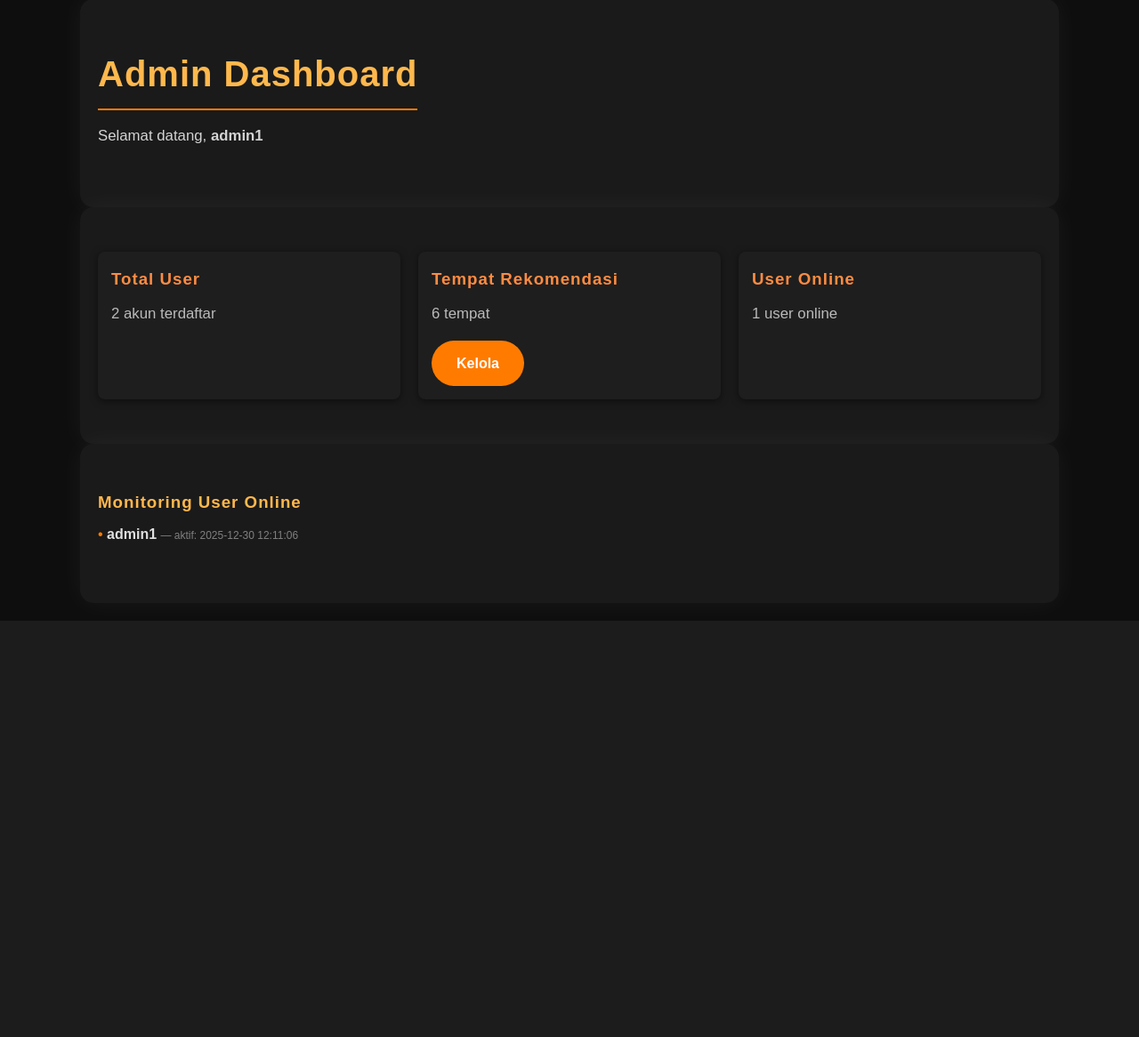
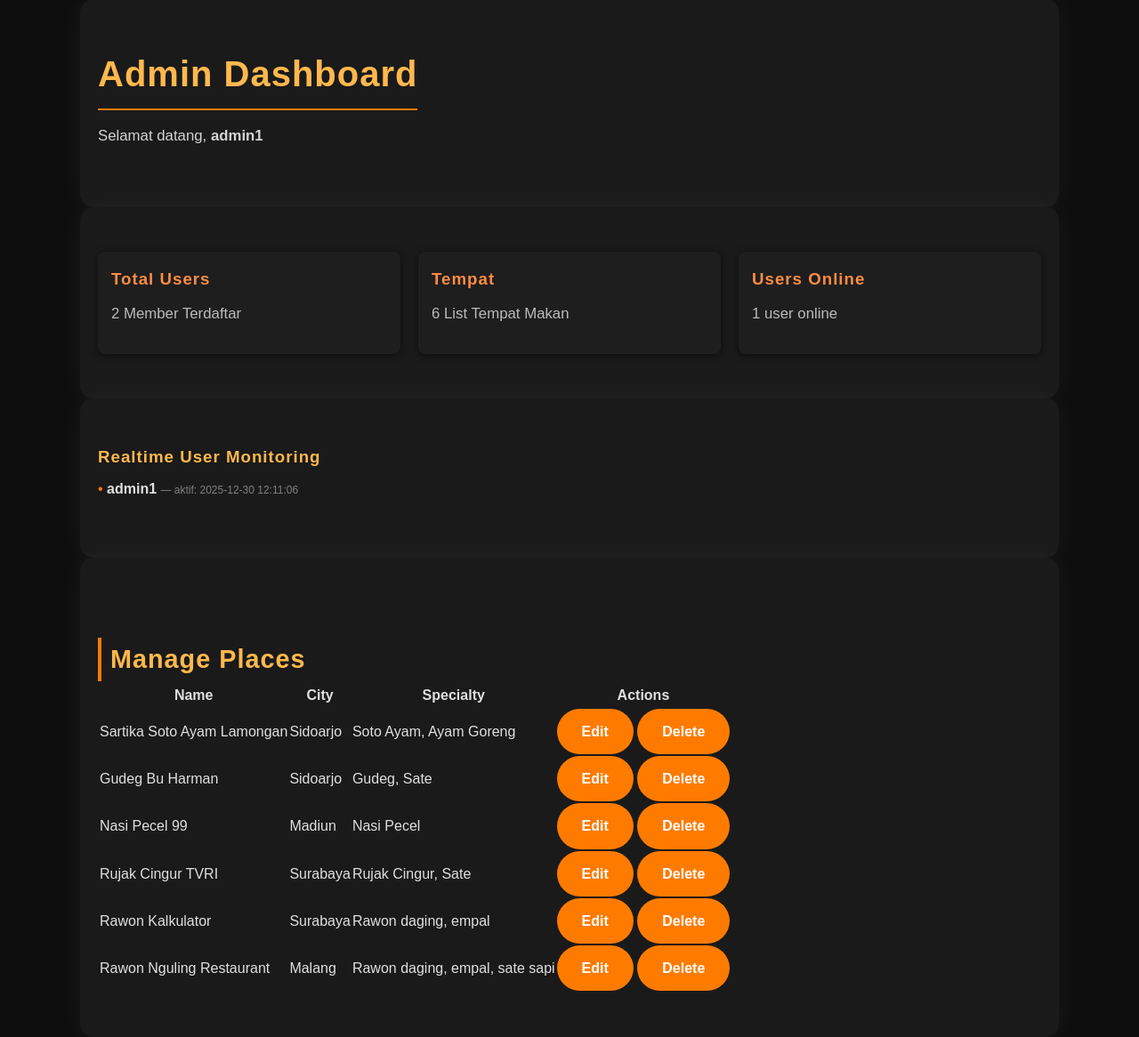
Before and after one commit to AdeeM03/Makan-Timuran-v2, a PHP site: page /admin_dashboard.php in a window 1280 px wide. Shown: the part 102-1268 px from the top of the page at 89% size. Before the commit the page ends 800 px from the top, so only its background shows below. Run offline with PHP 8.4, Linux system fonts and the light colour scheme; a user stored in the database is signed in; data comes from the database, SQL or seed files in the repository.

Commit message:
Enhance admin dashboard with places management
Added functionality to manage places in the admin dashboard.

```diff
--- a/admin_dashboard.php
+++ b/admin_dashboard.php
@@ -9,7 +9,14 @@ if (!isset($_SESSION["role"]) || $_SESSION["role"] !== "admin") {
 
 $totalPlaces = $pdo->query("SELECT COUNT(*) FROM places")->fetchColumn();
 $totalUsers = $pdo->query("SELECT COUNT(*) FROM users")->fetchColumn();
+
+$places = $pdo->query("
+    SELECT id, name, city, specialty
+    FROM places
+    ORDER BY id DESC
+")->fetchAll(PDO::FETCH_ASSOC);
 ?>
+
 <!DOCTYPE html>
 <html lang="id">
 
@@ -17,7 +24,6 @@ $totalUsers = $pdo->query("SELECT COUNT(*) FROM users")->fetchColumn();
     <meta charset="UTF-8">
     <title>Admin Dashboard</title>
     <link rel="stylesheet" href="styles.css">
-    <script src="admin_online.js"></script>
 </head>
 
 <body>
@@ -26,7 +32,7 @@ $totalUsers = $pdo->query("SELECT COUNT(*) FROM users")->fetchColumn();
 
     <section class="container">
         <h1>Admin Dashboard</h1>
-        <p>Selamat datang, <strong><?= $_SESSION["username"] ?></strong></p>
+        <p>Selamat datang, <strong><?= htmlspecialchars($_SESSION["username"]) ?></strong></p>
     </section>
 
     <section class="container"
@@ -34,34 +40,77 @@ $totalUsers = $pdo->query("SELECT COUNT(*) FROM users")->fetchColumn();
 
         <div class="menu-item">
             <div class="menu-info">
-                <h3>Total User</h3>
-                <p><?= $totalUsers ?> akun terdaftar</p>
+                <h3>Total Users</h3>
+                <p><?= $totalUsers ?> Member Terdaftar</p>
             </div>
         </div>
 
         <div class="menu-item">
             <div class="menu-info">
-                <h3>Tempat Rekomendasi</h3>
-                <p><?= $totalPlaces ?> tempat</p>
-                <a class="cta-btn" href="rekomendasi.php">Kelola</a>
+                <h3>Tempat</h3>
+                <p><?= $totalPlaces ?> List Tempat Makan</p>
             </div>
         </div>
 
         <div class="menu-item">
             <div class="menu-info">
-                <h3>User Online</h3>
-                <p id="online-count">Memuat...</p>
+                <h3>Users Online</h3>
+                <p id="online-count">Loading...</p>
             </div>
         </div>
 
     </section>
 
     <section class="container">
-        <h3>Monitoring User Online</h3>
+        <h3>Realtime User Monitoring</h3>
         <ul id="admin-online-list"></ul>
     </section>
 
-    <script src="admin-online.js"></script>
+    <section class="container">
+        <h2>Manage Places</h2>
+
+        <div style="overflow-x:auto;">
+            <table class="admin-table">
+                <thead>
+                    <tr>
+                        <th>Name</th>
+                        <th>City</th>
+                        <th>Specialty</th>
+                        <th>Actions</th>
+                    </tr>
+                </thead>
+                <tbody>
+
+                    <?php if (empty($places)): ?>
+                        <tr>
+                            <td colspan="4">No places available</td>
+                        </tr>
+                    <?php endif; ?>
+
+                    <?php foreach ($places as $p): ?>
+                        <tr>
+                            <td><?= htmlspecialchars($p["name"]) ?></td>
+                            <td><?= htmlspecialchars($p["city"]) ?></td>
+                            <td><?= htmlspecialchars($p["specialty"]) ?></td>
+                            <td>
+                                <div class="admin-actions">
+                                    <a class="cta-btn" href="/UTS%20WEB/update_places.php?id=<?= $p['id'] ?>">
+                                        Edit
+                                    </a>
+                                    <a class="cta-btn delete-btn" href="/UTS%20WEB/delete_places.php?id=<?= $p['id'] ?>"
+                                        onclick="return confirm('Are you sure you want to delete this place?')">
+                                        Delete
+                                    </a>
+                                </div>
+                            </td>
+                        </tr>
+                    <?php endforeach; ?>
+
+                </tbody>
+            </table>
+        </div>
+    </section>
+    <script src="admin_online.js"></script>
 
 </body>
 
```
